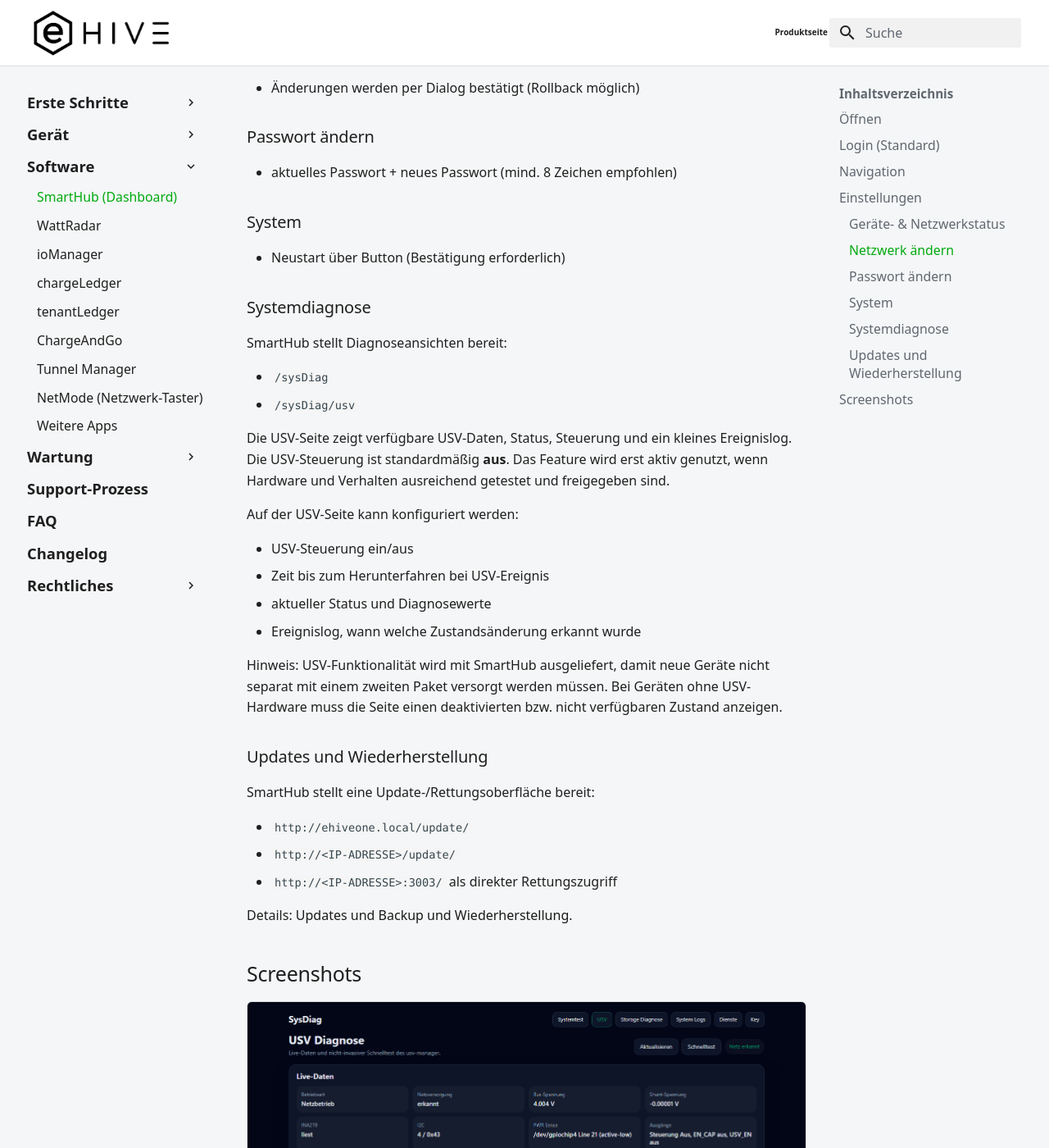
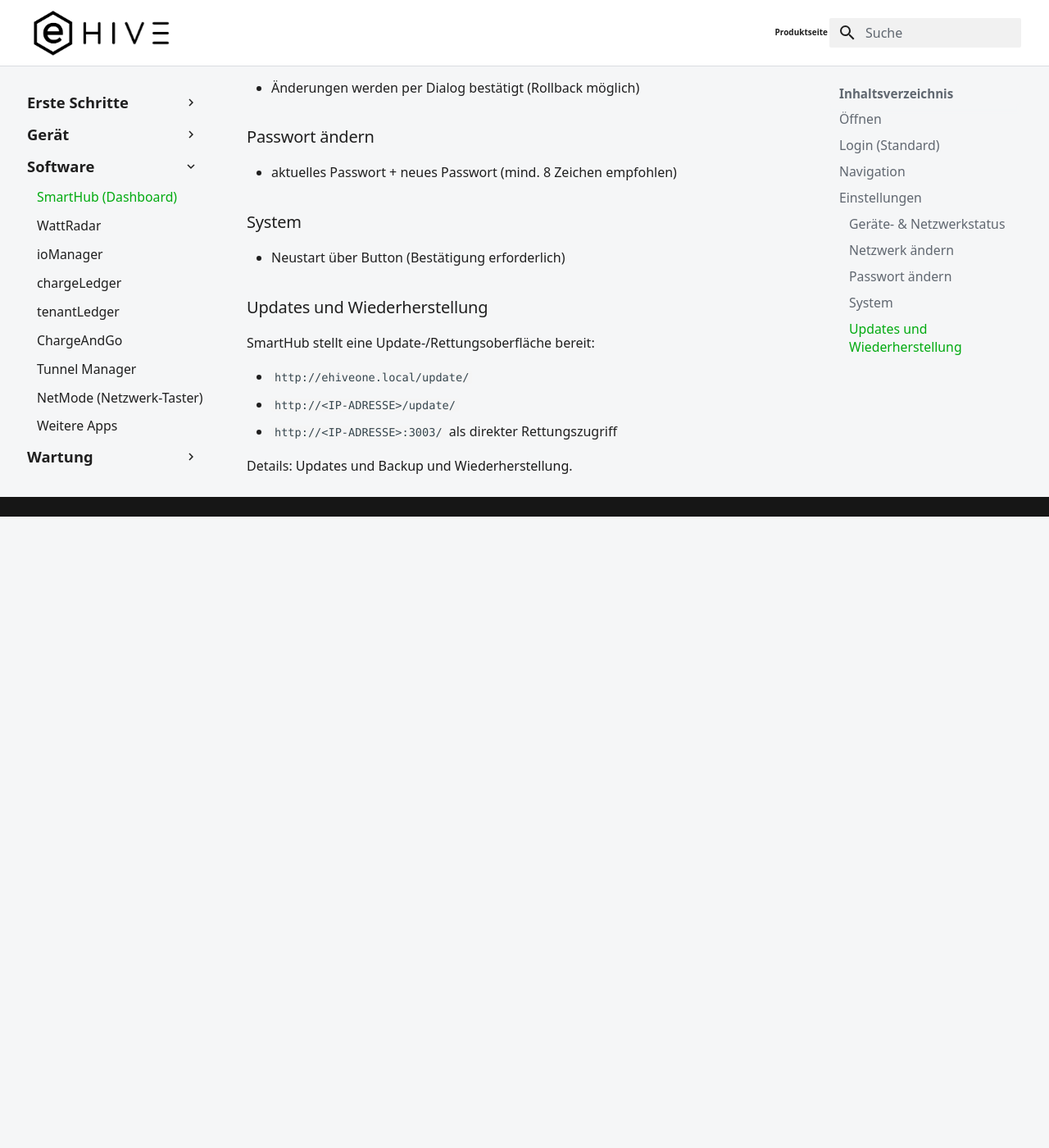
Before and after one commit to ehive-dev/doc, an MkDocs documentation site: the page built from docs/software/smarthub.md, in a window 1280 px wide and 1400 px high, scrolled down 1311 px. Shown: the whole window at 82% size. Built offline with MkDocs 1.6.1 and Material for MkDocs 9.7.7, drawn with Linux system fonts in a browser that asks for light colours; after the commit the page ends 1941 px from its top, so only the background shows below that; some of the changed text lies outside the part shown.

Commit message:
Remove system diagnosis details from public docs

```diff
--- a/docs/software/smarthub.md
+++ b/docs/software/smarthub.md
@@ -51,24 +51,6 @@ Zeigt u. a.:
 
 - Neustart über Button (Bestätigung erforderlich)
 
-### Systemdiagnose
-
-SmartHub stellt Diagnoseansichten bereit:
-
-- `/sysDiag`
-- `/sysDiag/usv`
-
-Die USV-Seite zeigt verfügbare USV-Daten, Status, Steuerung und ein kleines Ereignislog. Die USV-Steuerung ist standardmäßig **aus**. Das Feature wird erst aktiv genutzt, wenn Hardware und Verhalten ausreichend getestet und freigegeben sind.
-
-Auf der USV-Seite kann konfiguriert werden:
-
-- USV-Steuerung ein/aus
-- Zeit bis zum Herunterfahren bei USV-Ereignis
-- aktueller Status und Diagnosewerte
-- Ereignislog, wann welche Zustandsänderung erkannt wurde
-
-Hinweis: USV-Funktionalität wird mit SmartHub ausgeliefert, damit neue Geräte nicht separat mit einem zweiten Paket versorgt werden müssen. Bei Geräten ohne USV-Hardware muss die Seite einen deaktivierten bzw. nicht verfügbaren Zustand anzeigen.
-
 ### Updates und Wiederherstellung
 
 SmartHub stellt eine Update-/Rettungsoberfläche bereit:
@@ -78,7 +60,3 @@ SmartHub stellt eine Update-/Rettungsoberfläche bereit:
 - `http://<IP-ADRESSE>:3003/` als direkter Rettungszugriff
 
 Details: [Updates](../maintenance/updates.md) und [Backup und Wiederherstellung](../maintenance/backup-restore.md).
-
-## Screenshots
-
-![SmartHub - USV-Diagnose](../assets/images/ui-smarthub-usv.png)
```
Also changed, not shown: other parts of docs/software/smarthub.md (+1 -1 lines), docs/changelog.md (+1 -1 lines), docs/legal/warranty-liability.md (+1 -1 lines), docs/maintenance/release-checks.md (+2 -4 lines), docs/assets/images/ui-smarthub-usv.png (deleted).
